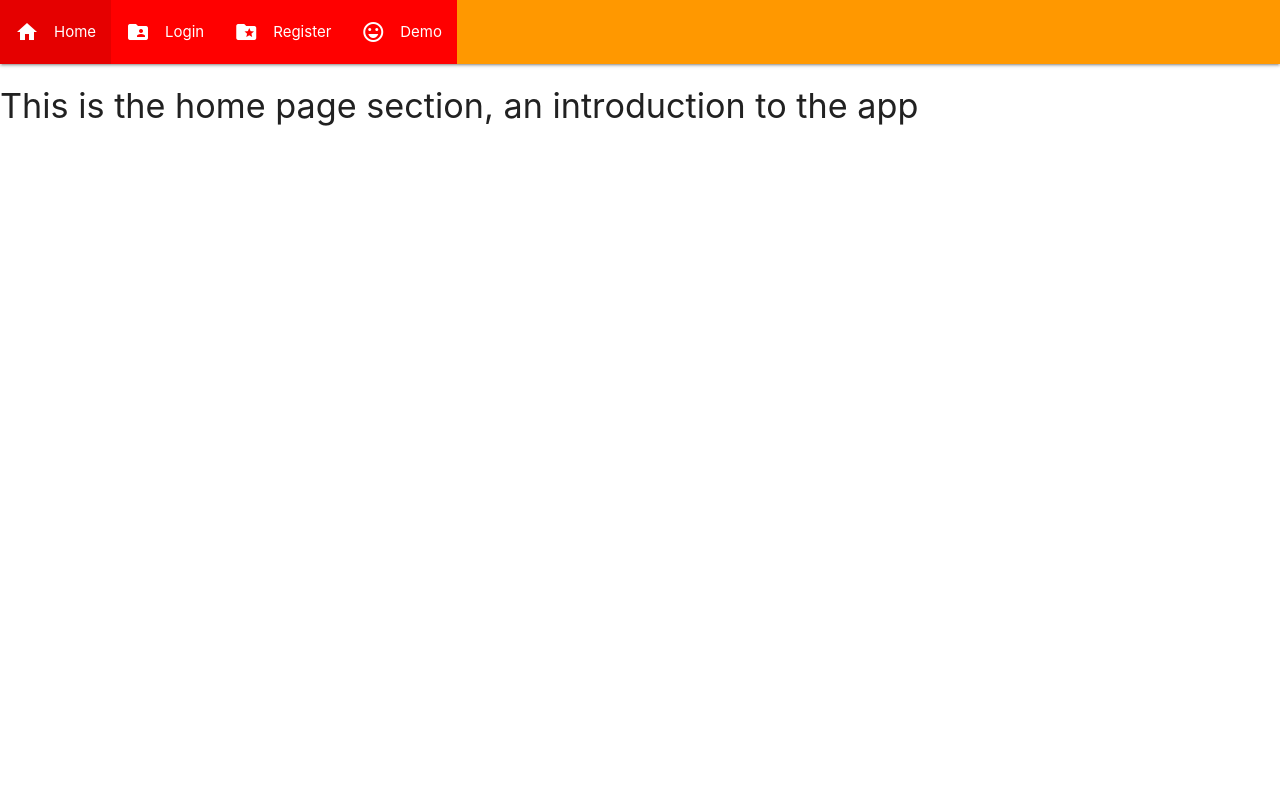
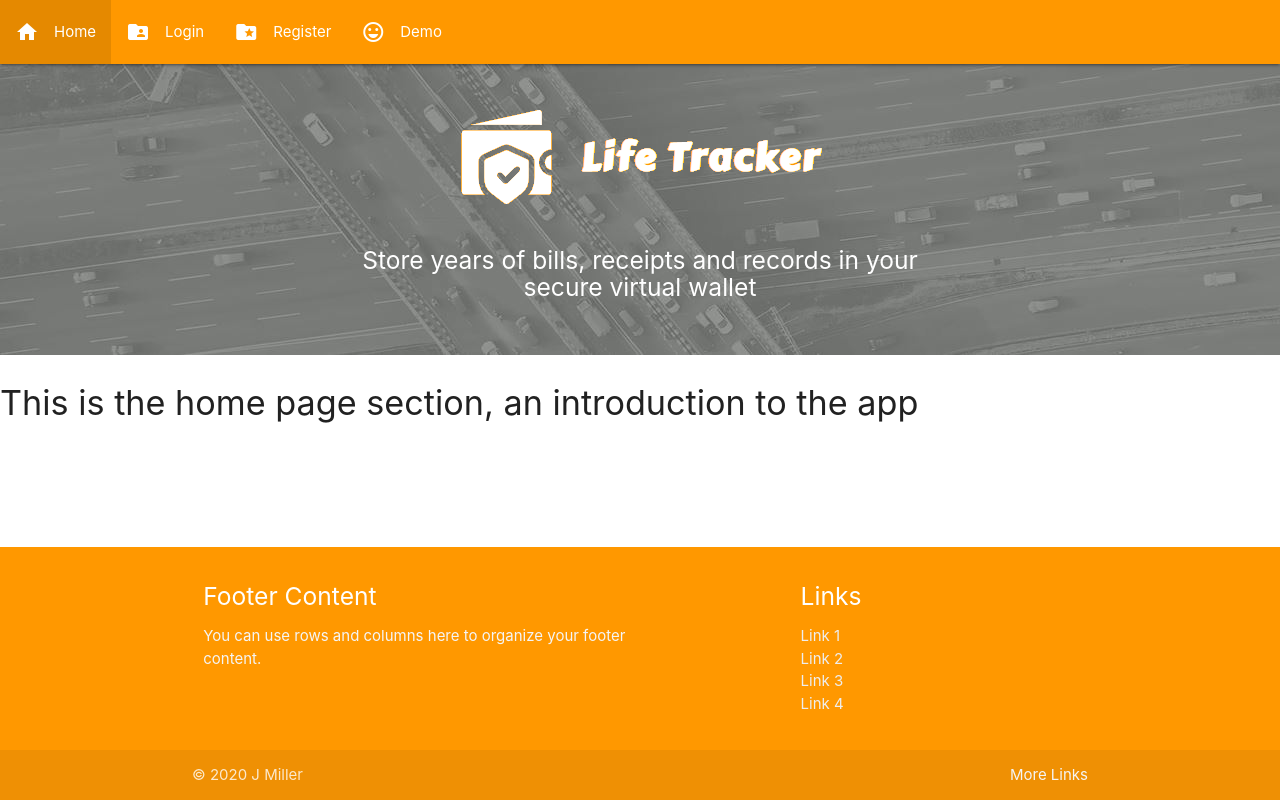
Before and after one commit to johnmiller1963/life-tracker, a Flask app: page / in a window 1280 px wide. Run offline with Flask 2, Linux system fonts and the light colour scheme; some libraries are stand-ins or nearby versions.

Commit message:
hero image implemented

```diff
--- a/static/css/style.css
+++ b/static/css/style.css
@@ -1,3 +1,38 @@
 nav li {
-    background-color: red;
+
+    text-shadow: 2px, 2px, 2px, rgba(0,0,0,0.5);
 }
+
+body {
+    display: flex;
+    min-height: 100vh;
+    flex-direction: column;
+}
+
+main {
+    flex: 1 0 auto;
+}
+
+body, html {
+    height: 100%;
+}
+
+.hero-image {
+    background-repeat: no-repeat;
+    background-position: center center;
+    -webkit-background-size: cover;
+    background-size: cover;
+    object-fit: cover;
+    overflow: hidden;
+}
+
+/* Place text in the middle of the image */
+.hero-image .hero-text {
+    max-width: 100%;
+    text-align: center;
+    position: absolute;
+    top: 100px;
+    left: 50%;
+    transform: translate(-50%);
+    color: white;
+}
--- a/static/js/script.js
+++ b/static/js/script.js
@@ -0,0 +1,11 @@
+M.AutoInit();
+
+var instance = M.Carousel.init({
+fullWidth: true,
+indicators: true
+});
+
+$('.carousel.carousel-slider').carousel({
+    fullWidth: true,
+    indicators: true
+});
--- a/templates/base.html
+++ b/templates/base.html
@@ -12,21 +12,65 @@
 </head>
 <body>
     <header>
+        <div class="navbar-fixed">
             <nav>
                 <div class="nav-wrapper orange">
                 <!-- <a href="#!" class="brand-logo right">Logo</a> -->
                 <ul class="left orange">
-                <li><a href="{{ url_for('show_home') }}"><i class="material-icons left">home</i>Home</a></li>
-                <li><a href="#"><i class="material-icons left">folder_shared</i>Login</a></li>
-                <li><a href="#"><i class="material-icons left">folder_special</i>Register</a></li>
-                <li><a href="#"><i class="material-icons left">sentiment_very_satisfied</i>Demo</a></li>
+                    <li><a href="{{ url_for('show_home') }}"><i class="active material-icons left hide-on-small-only">home</i>Home</a></li>
+                    <li><a href="#"><i class="material-icons left hide-on-small-only">folder_shared</i>Login</a></li>
+                    <li><a href="#"><i class="material-icons left hide-on-small-only">folder_special</i>Register</a></li>
+                    <li><a href="#"><i class="material-icons left hide-on-small-only">sentiment_very_satisfied</i>Demo</a></li>
                 </ul>
                 </div>
             </nav>
+        </div>
     </header>
+
+    <main>
+
+
+    <div class="header-image hero-image">
+        <img src="{{ url_for('static', filename='media/images/background-wide.jpg') }}" alt="Hero Image">
+        <div class="hero-text centered">
+            <img src="{{ url_for('static', filename='media/images/black.png') }}" alt="Logo Image">
+            <h5>Store years of bills, receipts and records in your secure virtual wallet</h5>
+        </div>
+    </div>
 
     {% block content %}
     {% endblock %}
+
+
+    </main>
+
+
+    <footer class="page-footer orange">
+        <div class="container">
+        <div class="row">
+            <div class="col l6 s12">
+            <h5 class="white-text">Footer Content</h5>
+            <p class="grey-text text-lighten-4">You can use rows and columns here to organize your footer content.</p>
+            </div>
+            <div class="col l4 offset-l2 s12">
+            <h5 class="white-text">Links</h5>
+            <ul>
+                <li><a class="grey-text text-lighten-3" href="#!">Link 1</a></li>
+                <li><a class="grey-text text-lighten-3" href="#!">Link 2</a></li>
+                <li><a class="grey-text text-lighten-3" href="#!">Link 3</a></li>
+                <li><a class="grey-text text-lighten-3" href="#!">Link 4</a></li>
+            </ul>
+            </div>
+        </div>
+        </div>
+        <div class="footer-copyright">
+        <div class="container">
+        © 2020 J Miller
+        <a class="grey-text text-lighten-4 right" href="#!">More Links</a>
+        </div>
+        </div>
+    </footer>
+
 
     <script src="https://code.jquery.com/jquery-3.5.1.min.js"
         integrity="sha256-9/aliU8dGd2tb6OSsuzixeV4y/faTqgFtohetphbbj0=" crossorigin="anonymous"></script>
```
Also changed, not shown: static/media/images/background-wide.jpg (added), static/media/images/background.jpg (added), static/media/images/black.png (added), static/media/images/logo_black.png (added), 1 other file. Lines whose indentation alone changed are shown as unchanged.
